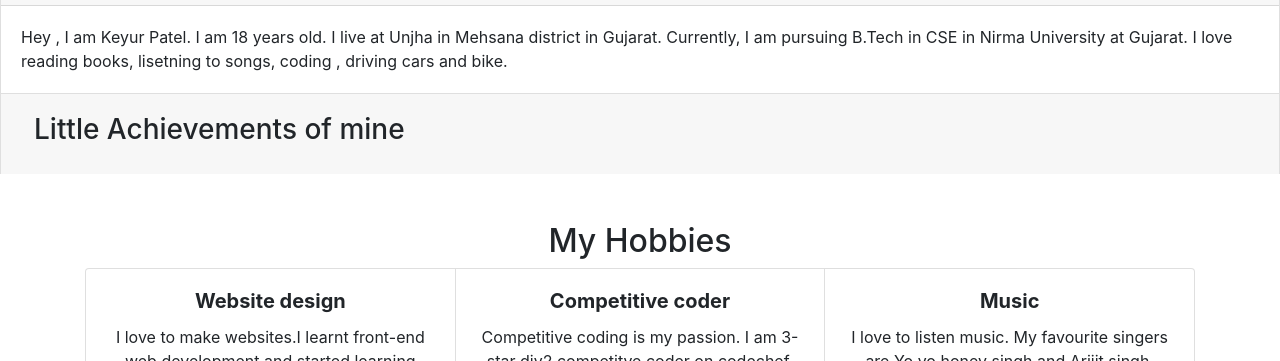
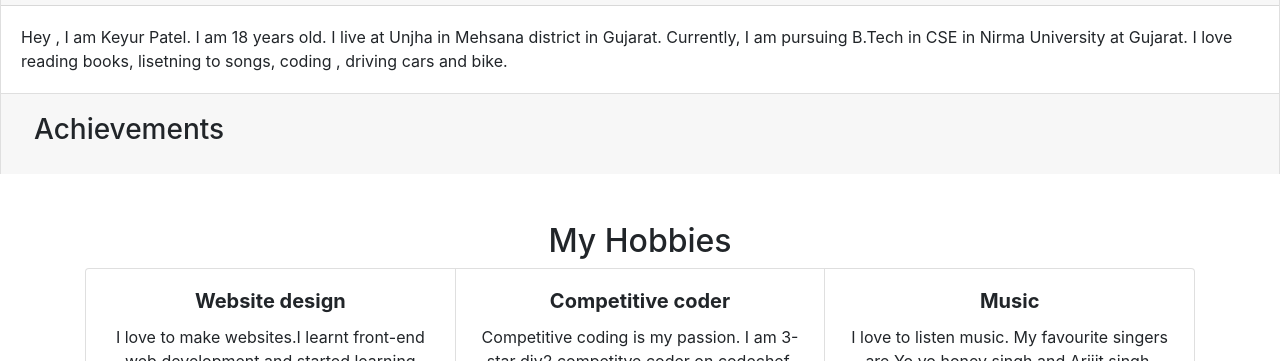
Before and after one commit to Keyur2311/Portfolio, a plain HTML site: page index.html in a window 1280 px wide. Shown: the part 739-1100 px from the top of the page. Drawn offline with nearby package versions, Linux system fonts and the light colour scheme.

Commit message:
Update index.html

```diff
--- a/index.html
+++ b/index.html
@@ -95,7 +95,7 @@
     <div class="card-header" id="headingTwo">
       <h2 class="mb-0">
         <button class="btn  btn-block text-left collapsed" type="button" data-toggle="collapse" data-target="#collapseTwo" aria-expanded="true" aria-controls="collapseTwo">
-      <h3>   Little Achievements of mine </h3>
+      <h3>   Achievements </h3>
         </button>
       </h2>
     </div>
```
